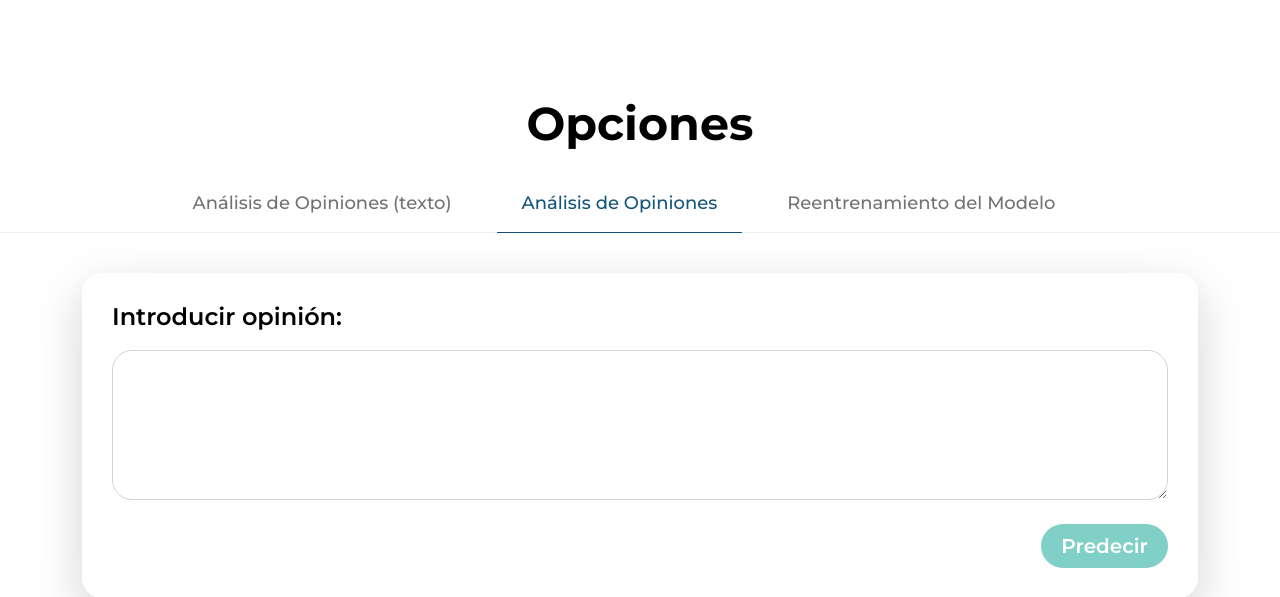
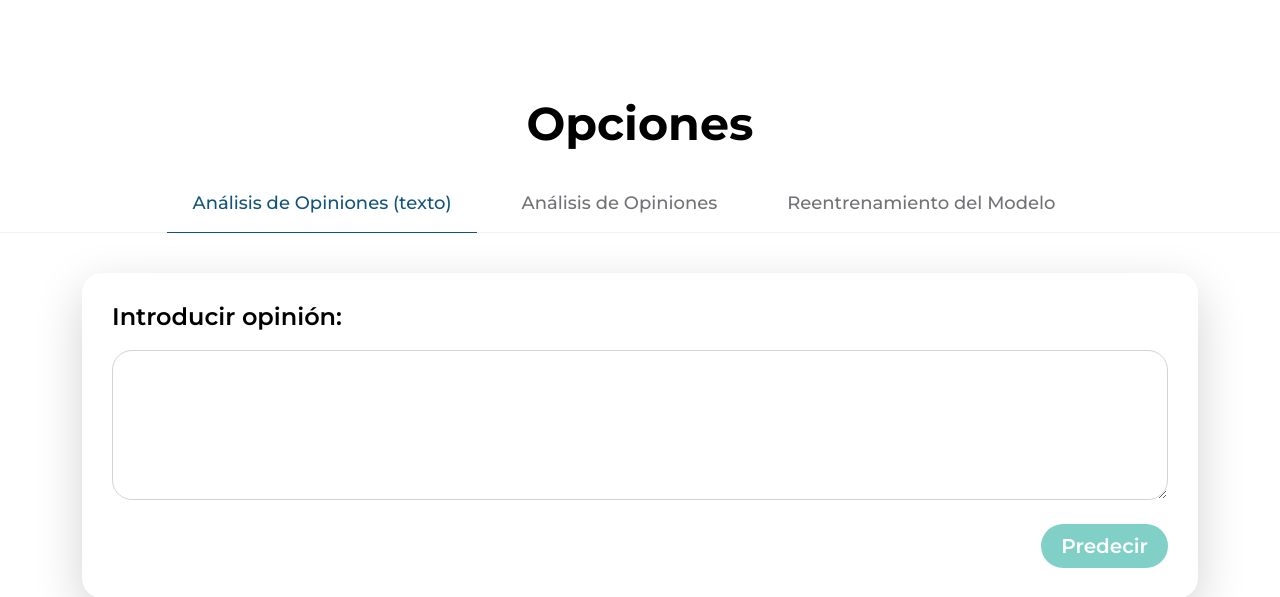
Before and after one commit to BI-Proyecto-2024/Proyecto-1, a Flask app: page / in a window 1280 px wide. Shown: the part 1250-1847 px from the top of the page. Run offline with Flask 3, Linux system fonts and the light colour scheme; some libraries are stand-ins or nearby versions.

Commit message:
Update indexapp.html

```diff
--- a/Etapa 2/project/templates/indexapp.html
+++ b/Etapa 2/project/templates/indexapp.html
@@ -148,11 +148,11 @@
                     <div class="row">
                         <ul class="nav nav-tabs" id="myTab" role="tablist">
                             <li class="nav-item" role="presentation">
-                                <button class="nav-link" id="designtwo-tab" data-bs-toggle="tab" data-bs-target="#designtwo-tab-pane" type="button" role="tab" aria-controls="designtwo-tab-pane" aria-selected="true">Análisis de Opiniones (texto)</button>
+                                <button class="nav-link active" id="designtwo-tab" data-bs-toggle="tab" data-bs-target="#designtwo-tab-pane" type="button" role="tab" aria-controls="designtwo-tab-pane" aria-selected="true">Análisis de Opiniones (texto)</button>
                             </li>
 
                             <li class="nav-item" role="presentation">
-                                <button class="nav-link active" id="design-tab" data-bs-toggle="tab" data-bs-target="#design-tab-pane" type="button" role="tab" aria-controls="design-tab-pane" aria-selected="true">Análisis de Opiniones</button>
+                                <button class="nav-link" id="design-tab" data-bs-toggle="tab" data-bs-target="#design-tab-pane" type="button" role="tab" aria-controls="design-tab-pane" aria-selected="true">Análisis de Opiniones</button>
                             </li>
 
                             <li class="nav-item" role="presentation">
```
